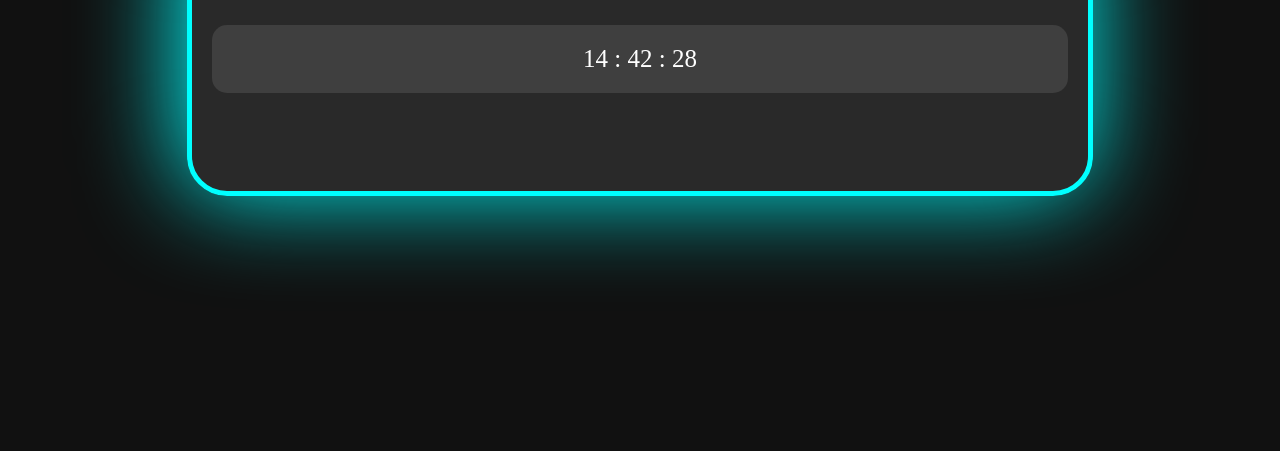
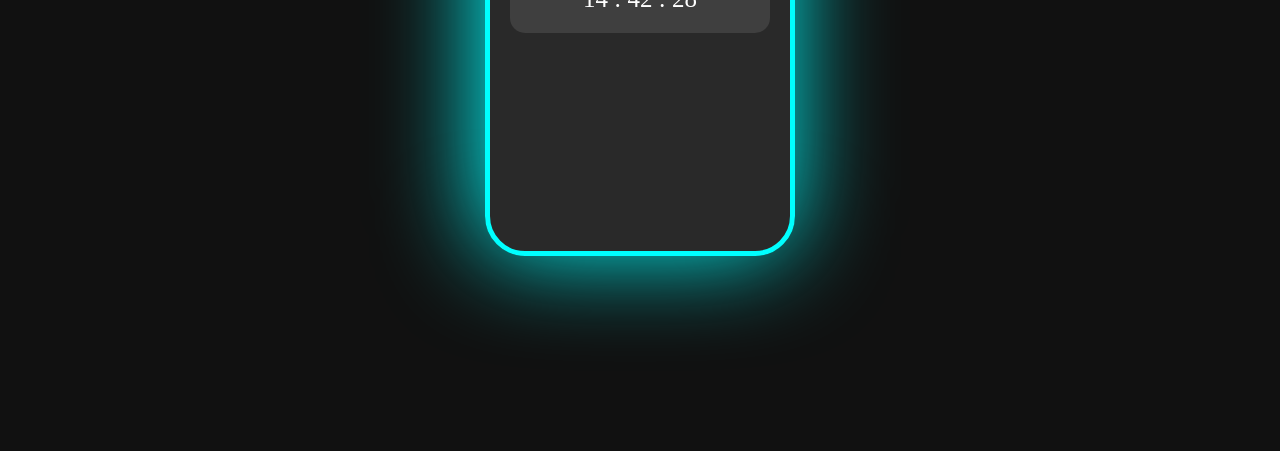
Before and after one commit to divelz/Web-What-time-is-it, a plain HTML site: page index.html in a window 1280 px wide. Shown: the part 349-800 px from the top of the page. Drawn offline with Linux system fonts and the light colour scheme.

Commit message:
Actualizacion 1.1

```diff
--- a/index.html
+++ b/index.html
@@ -19,7 +19,7 @@ body {
 }
 
 .container {
-    width: 70vw; height: 35vh;
+    width: 300px; height: 400px;
     text-align: center;
     background: rgba(255, 255, 255, .1);
     color: white;
```
